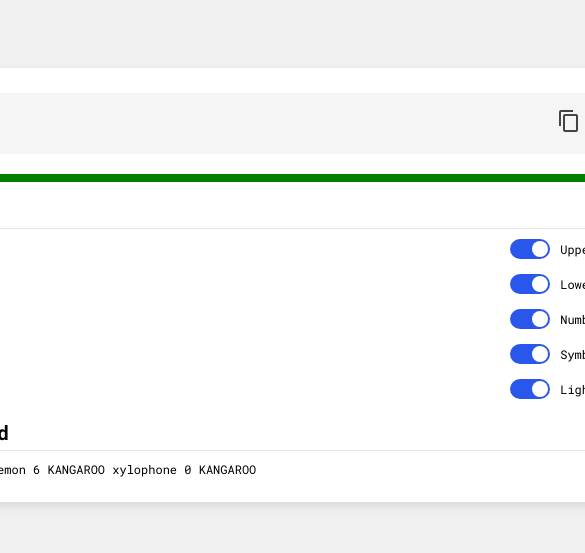
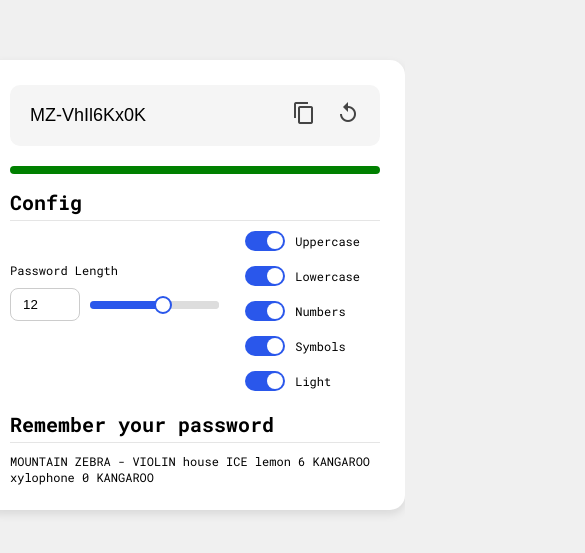
Before and after one commit to JustGitHubUserid9292/password-generator, a React (Vite) app: page / in a window 390 px wide. Shown: the part 137-690 px from the top of the page, 585 px wide, since content can reach past the window. Built offline with nearby package versions, Linux system fonts and the light colour scheme.

Commit message:
mobile optimization

```diff
--- a/src/style.css
+++ b/src/style.css
@@ -268,3 +268,9 @@ button.dark-theme {
 .config-title.dark-theme, .remember-title.dark-theme {
     border-bottom: 1px solid rgba(255, 255, 255, 0.1);
 }
+
+@media screen and (max-width: 480px) {
+    .container {
+        width: 420px;
+    }
+}
```
Also changed, not shown: 1 other file (tests, documents, lock files or other folders).
